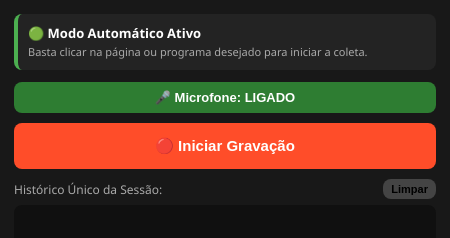
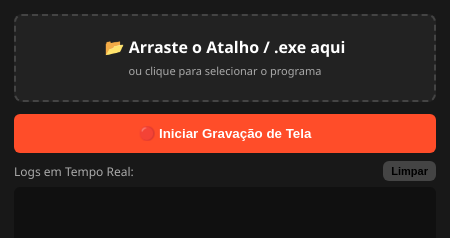
Before and after one commit to SilvaDesync/Silvasky, an Electron app: page index.html in a window 450 px wide. Drawn offline with Linux system fonts and the light colour scheme; no server answers.

Commit message:
Update index.html

```diff
--- a/index.html
+++ b/index.html
@@ -2,7 +2,7 @@
 <html lang="pt-BR">
 <head>
   <meta charset="UTF-8">
-  <title>Coletor Automático</title>
+  <title>Error Collector Launcher</title>
   <style>
     * { box-sizing: border-box; margin: 0; padding: 0; }
     body {
@@ -14,38 +14,41 @@
       flex-direction: column;
       height: 100vh;
     }
-    .header-status {
-      background: #232323;
-      padding: 10px;
+    .drop-zone {
+      border: 2px dashed #444;
       border-radius: 8px;
+      padding: 20px;
+      text-align: center;
+      background: #222;
+      cursor: pointer;
       margin-bottom: 12px;
-      font-size: 13px;
-      border-left: 4px solid #4caf50;
+      transition: all 0.2s;
+    }
+    .drop-zone:hover, .drop-zone.dragover {
+      border-color: #2196F3;
+      background: #1a2733;
     }
     button {
       width: 100%;
-      padding: 14px;
+      padding: 12px;
       border: none;
-      border-radius: 8px;
+      border-radius: 6px;
       font-weight: bold;
-      font-size: 15px;
       cursor: pointer;
-      margin-bottom: 10px;
+      margin-bottom: 8px;
     }
     .btn-record { background: #ff4d29; color: white; }
-    .btn-mic { background: #333; color: #ccc; font-size: 13px; padding: 8px; }
-    .btn-mic.active { background: #2e7d32; color: white; }
     .logs-box {
       flex: 1;
       background: #101010;
-      border-radius: 8px;
-      padding: 10px;
+      border-radius: 6px;
+      padding: 8px;
       overflow-y: auto;
       font-family: monospace;
       font-size: 11px;
     }
     .log-item {
-      padding: 6px 8px;
+      padding: 6px;
       margin-bottom: 6px;
       background: #222;
       border-left: 3px solid #2196F3;
@@ -56,16 +59,16 @@
 </head>
 <body>
 
-  <div class="header-status">
-    🟢 <b>Modo Automático Ativo</b><br>
-    <span style="color: #aaa; font-size: 11px;">Basta clicar na página ou programa desejado para iniciar a coleta.</span>
+  <!-- ÁREA DE DRAG & DROP DO ATALHO -->
+  <div id="drop-zone" class="drop-zone">
+    📂 <b>Arraste o Atalho / .exe aqui</b><br>
+    <span style="font-size: 11px; color: #aaa;">ou clique para selecionar o programa</span>
   </div>
 
-  <button id="btn-mic" class="btn-mic active">🎤 Microfone: LIGADO</button>
-  <button id="btn-record" class="btn-record">🔴 Iniciar Gravação</button>
+  <button id="btn-record" class="btn-record">🔴 Iniciar Gravação de Tela</button>
 
   <div style="display: flex; justify-content: space-between; align-items: center; margin-bottom: 6px;">
-    <span style="font-size: 12px; color: #aaa;">Histórico Único da Sessão:</span>
+    <span style="font-size: 12px; color: #aaa;">Logs em Tempo Real:</span>
     <button id="btn-clear" style="width: auto; padding: 4px 8px; font-size: 11px; margin: 0; background: #444;">Limpar</button>
   </div>
 
```
